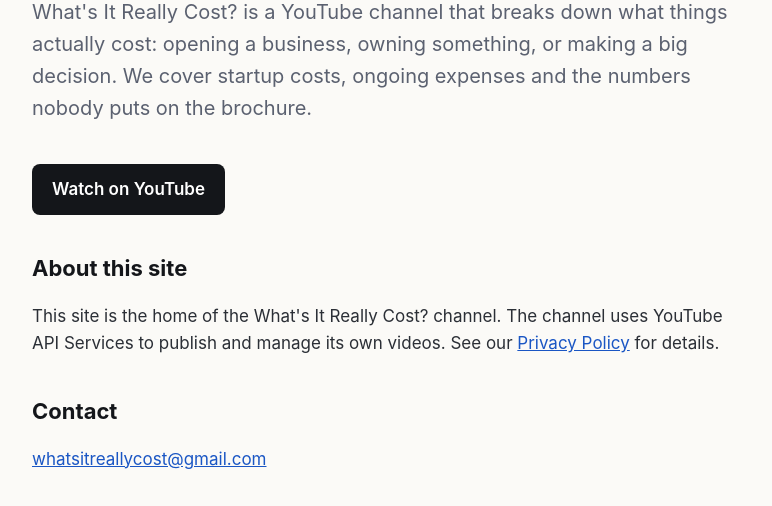
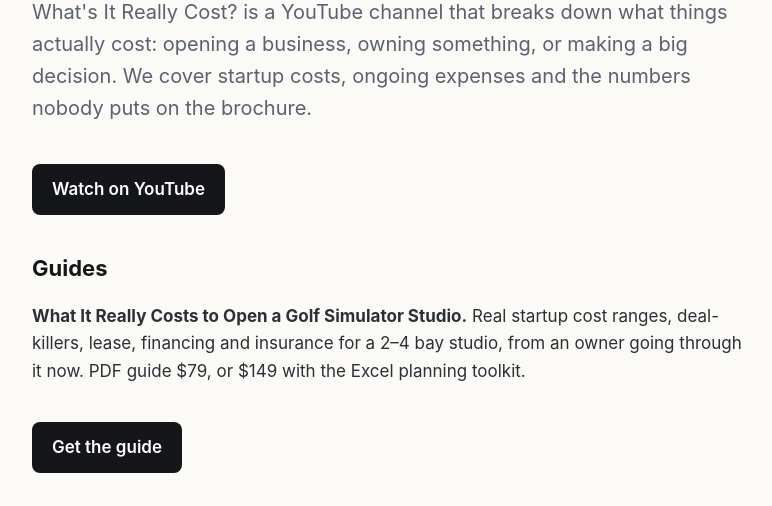
Before and after one commit to WhatsItReallyCost/whatsitreallycost.com, a plain HTML site: page index.html in a window 1280 px wide. Shown: the part 257-763 px from the top of the page, without its empty margins (252-1024 px from the left). Drawn offline with Linux system fonts and the light colour scheme.

Commit message:
Update index.htmlAdd Guides section linking to guide.whatsitreallycost.com

```diff
--- a/index.html
+++ b/index.html
@@ -9,6 +9,9 @@
 <h1>The real numbers behind the price tag.</h1>
 <p class="lede">What's It Really Cost? is a YouTube channel that breaks down what things actually cost: opening a business, owning something, or making a big decision. We cover startup costs, ongoing expenses and the numbers nobody puts on the brochure.</p>
 <a class="btn" href="https://www.youtube.com/channel/UCc_dbNYMvgTBZw55VmnoEYw">Watch on YouTube</a>
+<h2>Guides</h2>
+<p><strong>What It Really Costs to Open a Golf Simulator Studio.</strong> Real startup cost ranges, deal-killers, lease, financing and insurance for a 2–4 bay studio, from an owner going through it now. PDF guide $79, or $149 with the Excel planning toolkit.</p>
+<a class="btn" href="https://guide.whatsitreallycost.com">Get the guide</a>
 <h2>About this site</h2>
 <p>This site is the home of the What's It Really Cost? channel. The channel uses YouTube API Services to publish and manage its own videos. See our <a href="/privacy.html">Privacy Policy</a> for details.</p>
 <h2>Contact</h2>
```
